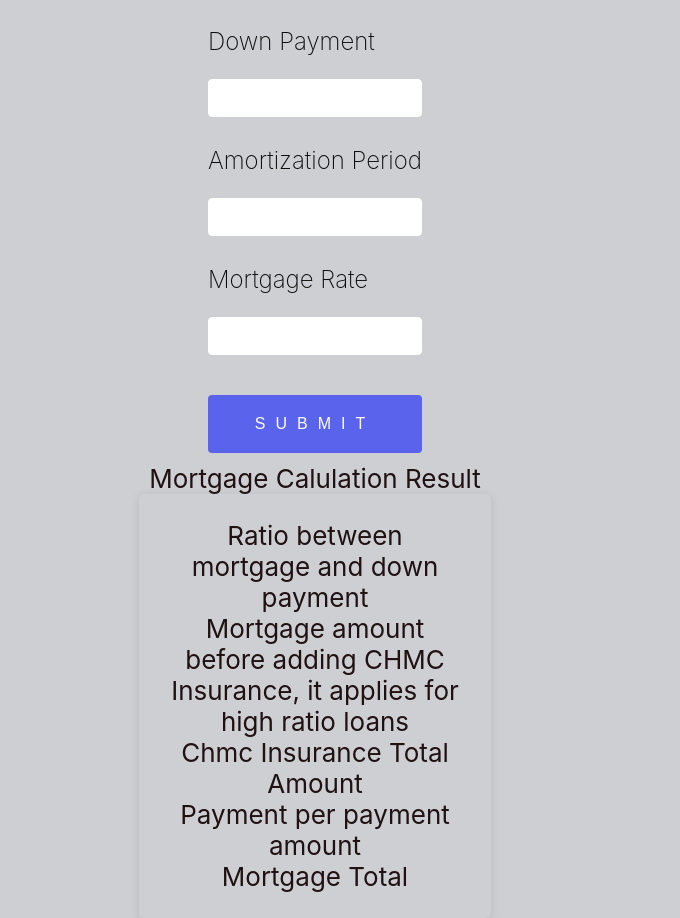
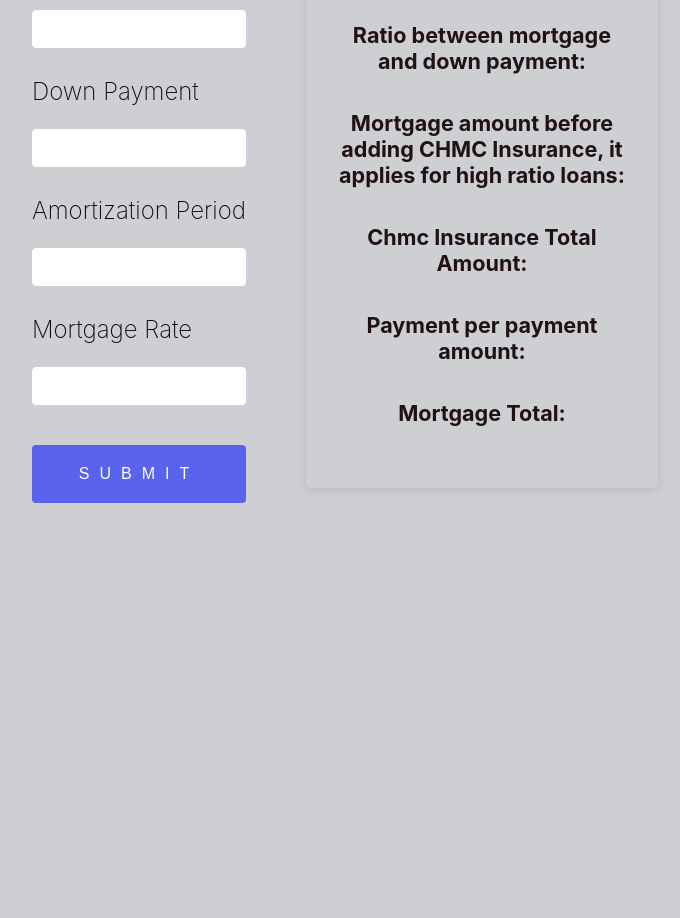
Before and after one commit to ferralucho/mortgage-calculator-fe, a React (Create React App) app: page / in a window 1280 px wide. Shown: the part 357-1275 px from the top of the page, without its empty margins (325-1005 px from the left). After the commit the page ends 870 px from the top, so only its background shows below. Built offline with nearby package versions, Linux system fonts and the light colour scheme.

Commit message:
two columns, flex

```diff
--- a/src/App.js
+++ b/src/App.js
@@ -43,10 +43,12 @@ function App() {
         <span>
           Purchasing a home? Get a sense for your mortgage amortization payments, the cash you'll need to close and the monthly carrying costs.
         </span>
-        <div>The minimum down payment in Canada is 5%. For down payments of less than 20%, home buyers are required to purchase mortgamortization default insurance (CMHC insurance).</div>
+        <div>The minimum down payment in Canada is 5%. For down payments of less than 20%, home buyers are required to purchase mortgage amortization default insurance (CMHC insurance).</div>
       </header>
 
       <body>
+        <div className="row">
+          <div className='column'>
             <form onSubmit={handleSubmit(onSubmit)}>
               <label>Property Price</label>
               <input
@@ -104,20 +106,22 @@ function App() {
               <input type="submit" />
               <span>{errorMessage}</span>
             </form>
-
+          </div>
+          <div className='column'>
             <div>
-      Mortgage Calulation Result
+              Mortgage Calculation Result
             </div>
             <div className='item-container'>
               <div className='card'>
-            <div>Ratio between mortgage and down payment {mortgageCalculation.difference_ratio}</div>
-            <div> Mortgage amount before adding CHMC Insurance, it applies for high ratio loans {mortgageCalculation.mortgage_before_chmc}</div>
-            <div>Chmc Insurance Total Amount{mortgageCalculation.chmc_insurance_total}</div>
-            <div>Payment per payment amount {mortgageCalculation.mortgage_payment_schedule}</div>
-            <div>Mortgage Total {mortgageCalculation.mortgage_total}</div>
+                <h5>Ratio between mortgage and down payment: {mortgageCalculation.difference_ratio}</h5>
+                <h5> Mortgage amount before adding CHMC Insurance, it applies for high ratio loans: {mortgageCalculation.mortgage_before_chmc}</h5>
+                <h5>Chmc Insurance Total Amount:{mortgageCalculation.chmc_insurance_total}</h5>
+                <h5>Payment per payment amount: {mortgageCalculation.mortgage_payment_schedule}</h5>
+                <h5>Mortgage Total: {mortgageCalculation.mortgage_total}</h5>
               </div>
             </div>
-
+          </div>
+        </div>
       </body>
     </div>
   );
--- a/src/index.css
+++ b/src/index.css
@@ -154,3 +154,13 @@ button {
   padding: 1em;
   box-shadow: rgba(99, 99, 99, 0.2) 0px 2px 8px 0px;
 }
+
+.row {
+  display: flex;
+}
+
+.column {
+  flex: 50%;
+  padding-top: 50px;
+  padding-left: 60px;
+}
```
Lines whose indentation alone changed are shown as unchanged.
